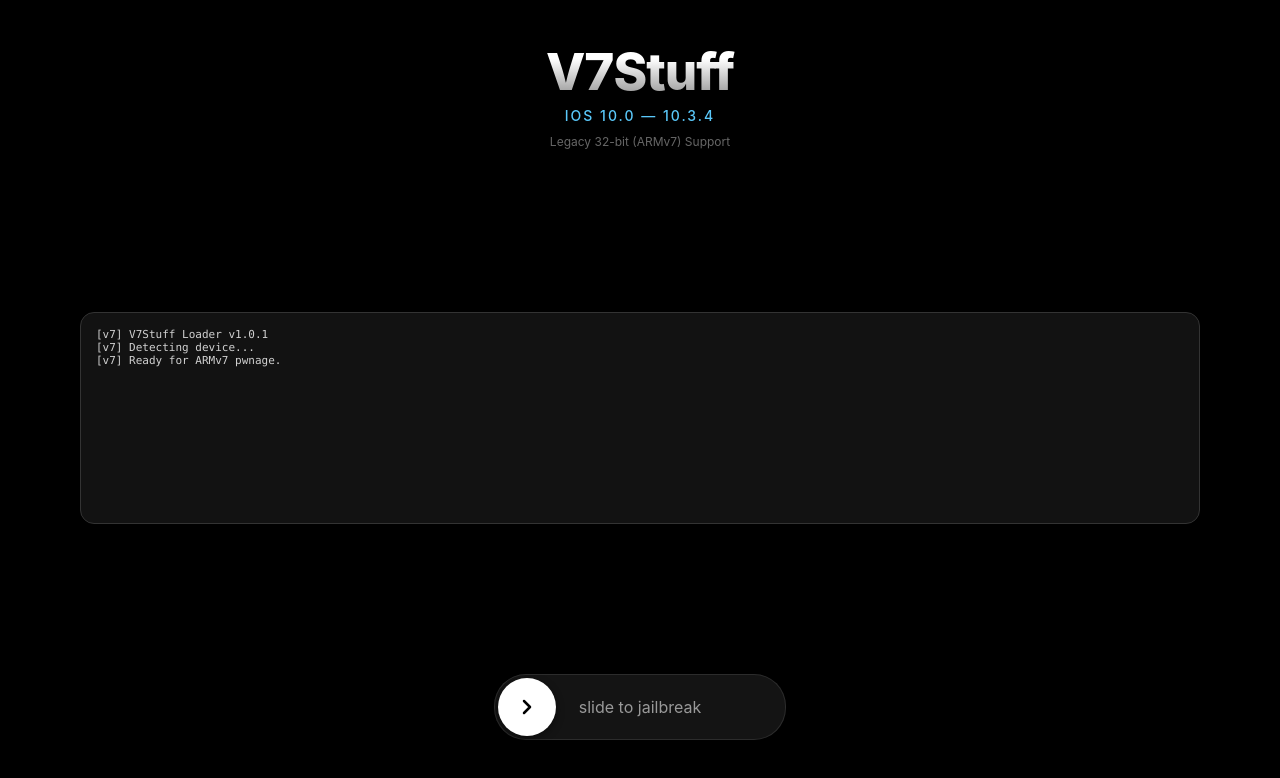
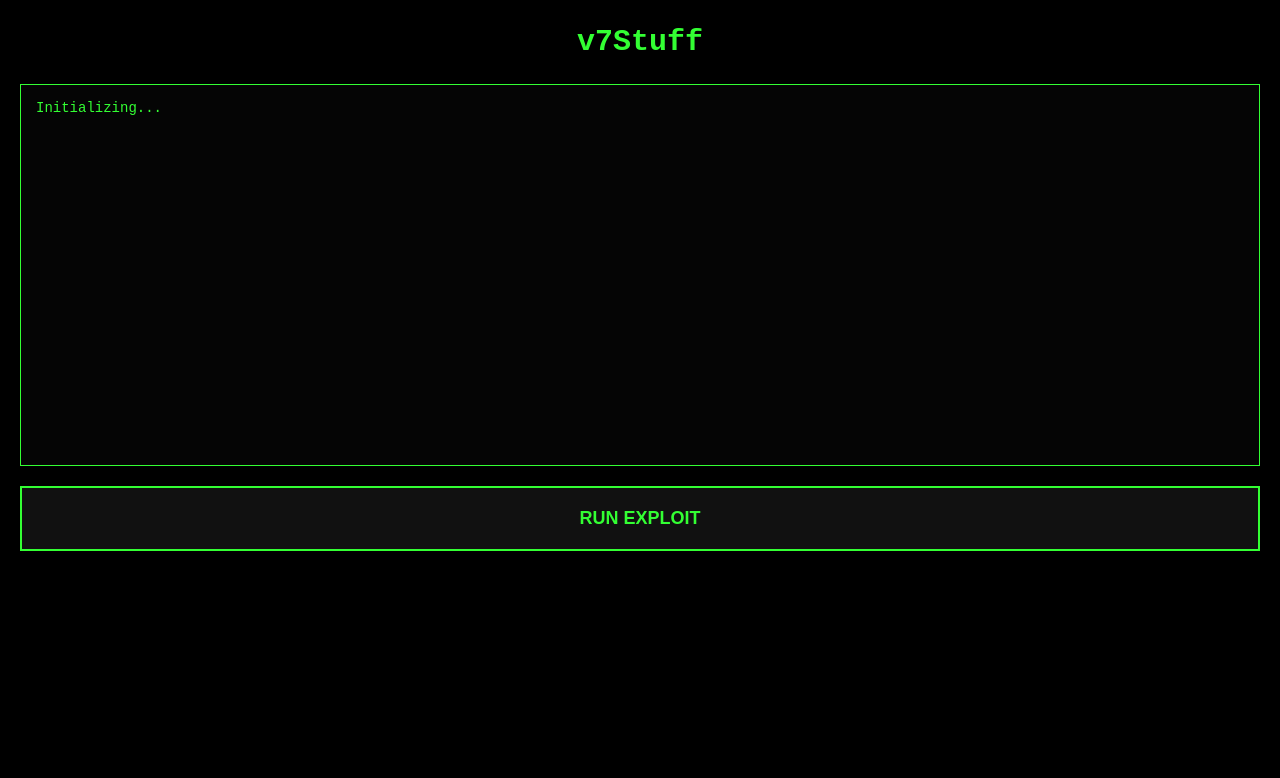
Before and after one commit to iOSVIDocumentation/v7Stuff, a plain HTML site: page index.html in a window 1280 px wide. Drawn offline with Linux system fonts and the light colour scheme.

Commit message:
Update index.html

```diff
--- a/index.html
+++ b/index.html
@@ -1,199 +1,60 @@
 <!DOCTYPE html>
-<html lang="ru">
+<html lang="en">
 <head>
     <meta charset="UTF-8">
-    <meta name="viewport" content="width=device-width, initial-scale=1.0, maximum-scale=1.0, user-scalable=no">
-    <meta name="apple-mobile-web-app-capable" content="yes">
-    <meta name="apple-mobile-web-app-status-bar-style" content="black-translucent">
-    <title>V7Stuff | iOS 10.0 - 10.3.4</title>
+    <meta name="viewport" content="width=device-width, initial-scale=1.0">
+    <title>32-bit Jailbreak Loader</title>
     <style>
-        :root {
-            --v7-blue: #007aff; /* Классический синий iOS */
-            --v7-glow: #5ac8fa;
+        body {
+            background-color: #000;
+            color: #33ff33;
+            font-family: "Courier New", monospace;
+            margin: 20px;
+            font-size: 14px;
+        }
+        #console {
+            border: 1px solid #33ff33;
+            padding: 15px;
+            height: 350px;
+            overflow-y: scroll;
+            background-color: #050505;
+            margin-bottom: 20px;
+            white-space: pre-wrap;
+        }
+        .btn {
+            display: block;
+            width: 100%;
+            padding: 20px;
+            background: #111;
+            color: #33ff33;
+            border: 2px solid #33ff33;
+            font-weight: bold;
+            text-align: center;
+            text-decoration: none;
+            font-size: 18px;
+        }
+        .btn:active {
+            background: #33ff33;
+            color: #000;
         }
 
-        body {
-            background: #000;
-            color: #fff;
-            font-family: -apple-system, Helvetica, Arial, sans-serif;
-            margin: 0;
-            display: flex;
-            flex-direction: column;
-            align-items: center;
-            justify-content: space-between;
-            height: 100vh;
-            overflow: hidden;
-            -webkit-tap-highlight-color: transparent;
+        h2 {
+          text-align: center;
+          font-size: 30px;
         }
-
-        header { margin-top: 40px; text-align: center; width: 100%; }
-
-        h1 {
-            font-size: 3.2em;
-            font-weight: 800;
-            margin: 0;
-            letter-spacing: -1px;
-            background: linear-gradient(180deg, #fff 30%, #888 100%);
-            -webkit-background-clip: text;
-            -webkit-text-fill-color: transparent;
-        }
-
-        .version-range {
-            color: var(--v7-glow);
-            font-size: 14px;
-            font-weight: 500;
-            text-transform: uppercase;
-            letter-spacing: 2px;
-            margin-top: 5px;
-        }
-
-        #console {
-            width: 85%;
-            height: 180px;
-            background: rgba(20, 20, 20, 0.95);
-            border-radius: 14px;
-            padding: 15px;
-            font-family: "Menlo", "Courier New", monospace;
-            font-size: 11px;
-            color: #d1d1d1;
-            overflow-y: auto;
-            border: 1px solid #333;
-            box-shadow: 0 10px 30px rgba(0,0,0,0.5);
-        }
-
-        .slider-container {
-            width: 290px;
-            height: 64px;
-            background: rgba(255,255,255,0.08);
-            border-radius: 32px;
-            position: relative;
-            margin-bottom: 60px;
-            display: flex;
-            align-items: center;
-            justify-content: center;
-            border: 1px solid rgba(255,255,255,0.1);
-            backdrop-filter: blur(15px);
-        }
-
-        #slider-handle {
-            width: 58px;
-            height: 58px;
-            background: #fff;
-            border-radius: 50%;
-            position: absolute;
-            left: 3px;
-            cursor: pointer;
-            display: flex;
-            align-items: center;
-            justify-content: center;
-            box-shadow: 0 3px 8px rgba(0,0,0,0.4);
-            z-index: 2;
-        }
-
-        .slider-text {
-            color: #999;
-            font-size: 16px;
-            font-weight: 400;
-            user-select: none;
-        }
-
-        .log-v7 { color: var(--v7-glow); font-weight: bold; }
-        .log-ok { color: #4cd964; }
-        .log-warn { color: #ffcc00; }
     </style>
 </head>
 <body>
 
-<header>
-    <h1>V7Stuff</h1>
-    <div class="version-range">iOS 10.0 — 10.3.4</div>
-    <p style="color: #666; font-size: 12px; margin-top: 10px;">Legacy 32-bit (ARMv7) Support</p>
-</header>
+    <h2>v7Stuff</h2>
 
-<div id="console">
-    [v7] V7Stuff Loader v1.0.1<br>
-    [v7] Detecting device...<br>
-    [v7] Ready for ARMv7 pwnage.
-</div>
+    <div id="console">Initializing...<br></div>
 
-<div class="slider-container" id="slider-box">
-    <div class="slider-text">slide to jailbreak</div>
-    <div id="slider-handle">
-        <svg width="24" height="24" viewBox="0 0 24 24" fill="none" stroke="#000" stroke-width="2.5" stroke-linecap="round" stroke-linejoin="round">
-            <polyline points="9 18 15 12 9 6"></polyline>
-        </svg>
-    </div>
-</div>
+    <button class="btn" onclick="go()">RUN EXPLOIT</button>
 
-<script>
-    const handle = document.getElementById('slider-handle');
-    const container = document.getElementById('slider-box');
-    const consoleBox = document.getElementById('console');
-  let isDragging = false;
-    let startX = 0;
-    const maxSlide = container.offsetWidth - handle.offsetWidth - 6;
+    <div id="event_trigger" style="display:none;"></div>
 
-    function log(msg, className = '') {
-        const line = document.createElement('div');
-        if (className) line.className = className;
-        line.innerHTML = [v7] ${msg};
-        consoleBox.appendChild(line);
-        consoleBox.scrollTop = consoleBox.scrollHeight;
-    }
-
-    handle.addEventListener('touchstart', (e) => {
-        isDragging = true;
-        startX = e.touches[0].clientX;
-        handle.style.transition = 'none';
-    });
-
-    window.addEventListener('touchmove', (e) => {
-        if (!isDragging) return;
-        let x = e.touches[0].clientX - startX;
-        if (x < 0) x = 0;
-        if (x > maxSlide) x = maxSlide;
-        handle.style.left = (x + 3) + 'px';
-        container.style.background = rgba(255,255,255,${0.08 + (x/maxSlide * 0.1)});
-    });
-
-    window.addEventListener('touchend', () => {
-        if (!isDragging) return;
-        let currentX = parseInt(handle.style.left);
-        if (currentX >= maxSlide * 0.85) {
-            handle.style.left = (maxSlide + 3) + 'px';
-            container.style.visibility = 'hidden';
-            runV7();
-        } else {
-            handle.style.transition = 'left 0.3s ease-out';
-            handle.style.left = '3px';
-        }
-        isDragging = false;
-    });
-
-    async function runV7() {
-        log("exploit initiated (v0rtex_32)...", "log-v7");
-        await sleep(1200);
-        log("target: iOS 10.3.4 (14G61)");
-        await sleep(800);
-        log("bypassing KASLR...");
-        await sleep(1500);
-        log("found kernel slide: 0x" + Math.floor(Math.random()*0xFFFFFFF).toString(16));
-        await sleep(1000);
-        log("spraying thread ports...");
-        await sleep(2000);
-        log("grabbing kernel task port...", "log-ok");
-        await sleep(1200);
-        log("system remounting... (/)");
-        await sleep(1500);
-        log("preparing Cydia 1.1.30...");
-        await sleep(1800);
-        log("SUCCESS! Device is pwned.", "log-ok");
-        log("rebooting into jailbroken state...", "log-warn");
-        await sleep(2500);
-    }
-
-    function sleep(ms) { return new Promise(r => setTimeout(r, ms)); }
-</script>
+    <script src="js/exploit.js"></script>
 
 </body>
 </html>
```
